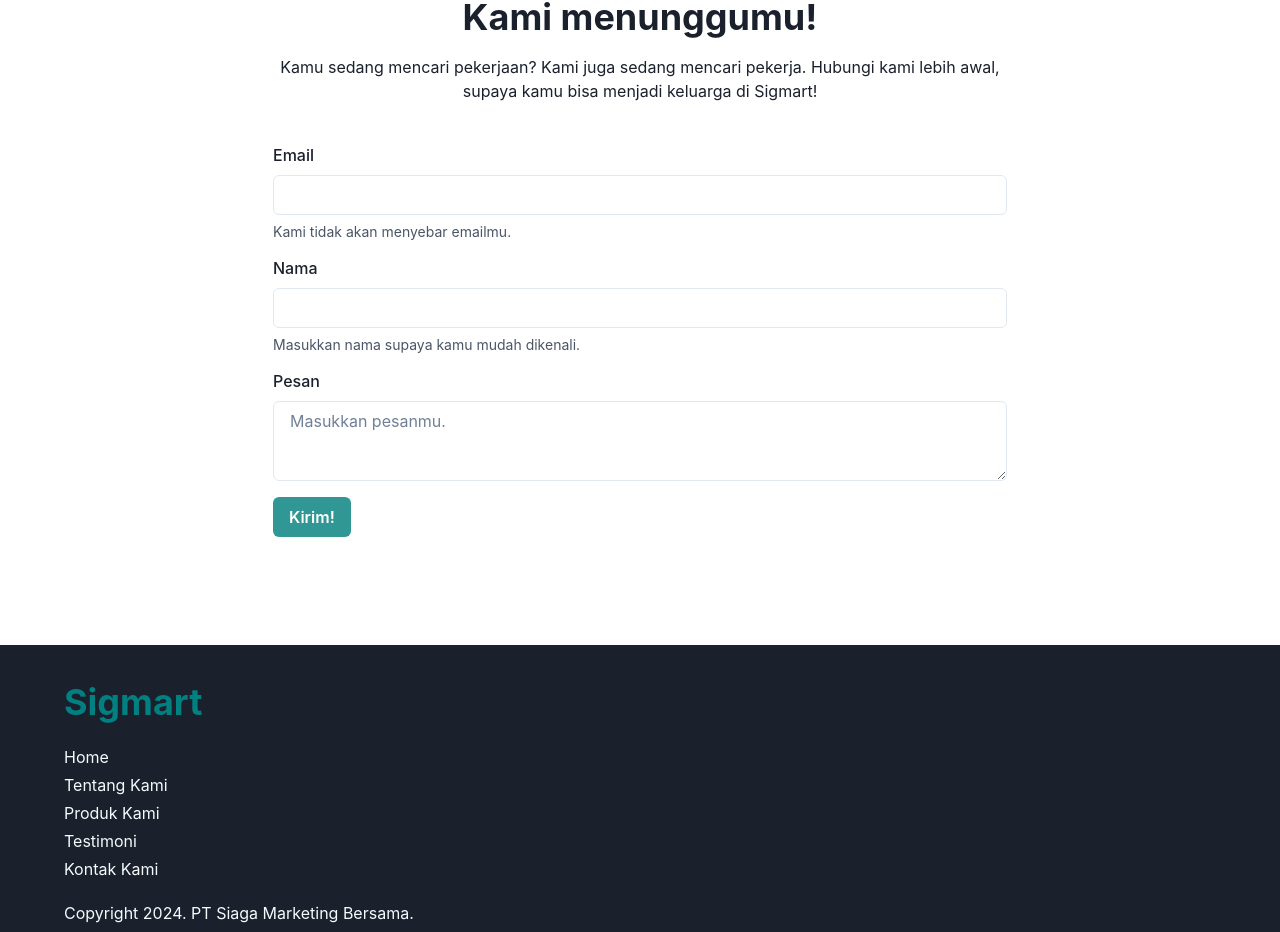
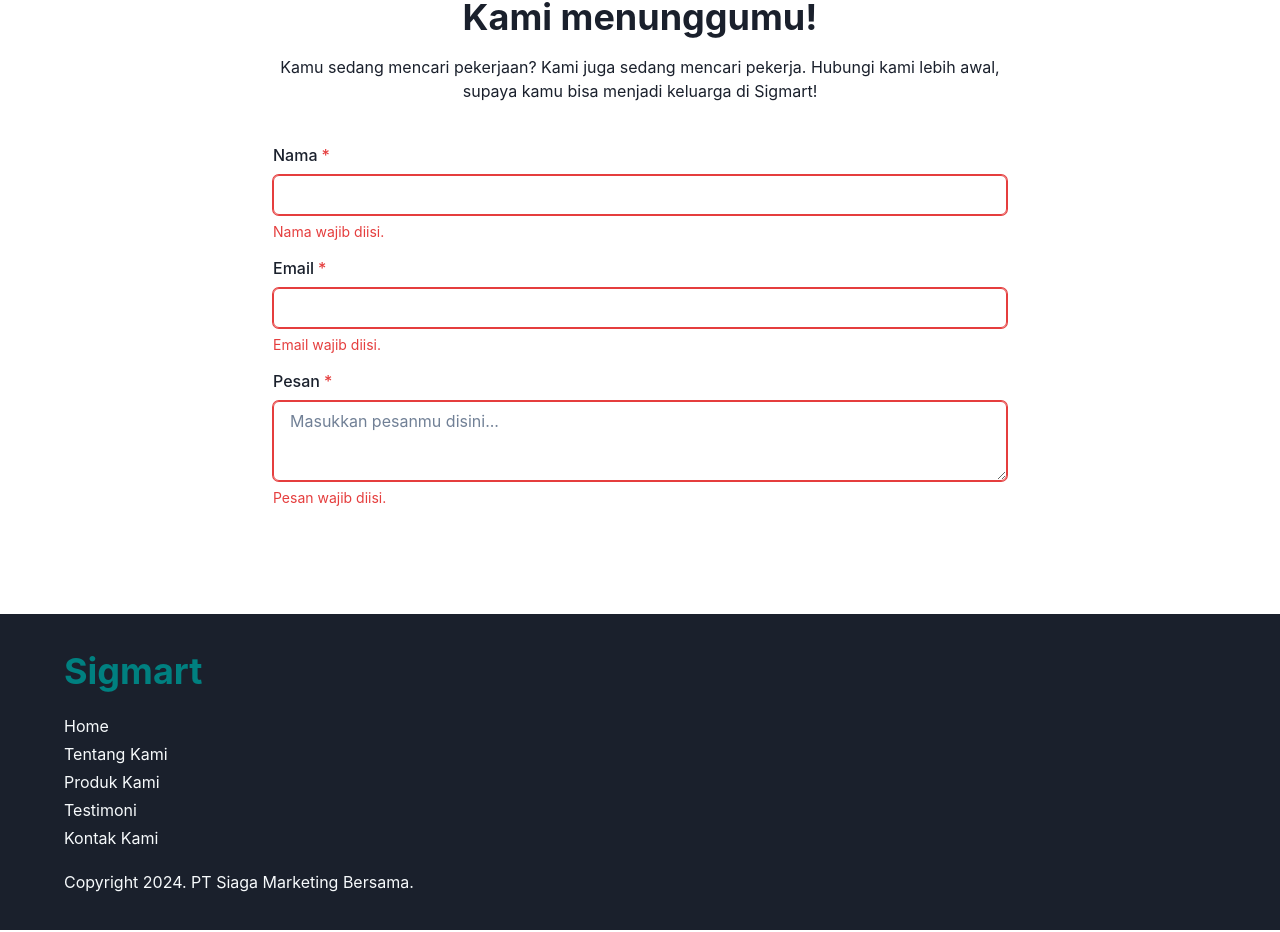
Before and after one commit to kontolkuda01/DOA-sound-system, a React (Vite) app: page / in a window 1280 px wide. Shown: the part 2654-3586 px from the top of the page. Built offline with nearby package versions, Linux system fonts and the light colour scheme.

Commit message:
form with modal view

```diff
--- a/src/sections/Contact.jsx
+++ b/src/sections/Contact.jsx
@@ -3,17 +3,43 @@ import {
   Button,
   Flex,
   FormControl,
+  FormErrorMessage,
   FormHelperText,
   FormLabel,
   Heading,
   Input,
   Text,
   Textarea,
+  Modal,
+  ModalOverlay,
+  ModalContent,
+  ModalHeader,
+  ModalFooter,
+  ModalBody,
+  ModalCloseButton,
+  useDisclosure,
+  Divider,
 } from "@chakra-ui/react";
 import { sectionStyle } from "../lib";
+import { useState } from "react";
 
 export default function Contact() {
+  const { isOpen, onOpen, onClose } = useDisclosure();
+
+  const clearForm = () => {
+    setName("");
+    setMail("");
+    setText("");
+  };
+  const [name, setName] = useState("");
+  const [mail, setMail] = useState("");
+  const [text, setText] = useState("");
+
+  const nameErr = name === "";
+  const mailErr = mail === "";
+  const textErr = text === "";
   return (
+    <>
       <Flex
         as="section"
         id="contact"
@@ -28,32 +54,109 @@ export default function Contact() {
         <Box p={2} w={{ md: "500px", lg: "750px" }}>
           <Text align="center">
             Kamu sedang mencari pekerjaan? Kami juga sedang mencari pekerja.
-          Hubungi kami lebih awal, supaya kamu bisa menjadi keluarga di Sigmart!
+            Hubungi kami lebih awal, supaya kamu bisa menjadi keluarga di
+            Sigmart!
           </Text>
         </Box>
         <Flex mt={6} gap={4} direction="column" items="center">
-        <form>
-          <FormControl w={{ base: "300px", md: "500px", lg: "750px" }} p={2}>
-            <FormLabel>Email</FormLabel>
-            <Input type="email" />
-            <FormHelperText>Kami tidak akan menyebar emailmu.</FormHelperText>
-          </FormControl>
-          <FormControl w={{ base: "300px", md: "500px", lg: "750px" }} p={2}>
+          <Box>
+            <FormControl
+              isInvalid={nameErr}
+              isRequired
+              w={{ base: "300px", md: "500px", lg: "750px" }}
+              p={2}
+            >
               <FormLabel>Nama</FormLabel>
-            <Input type="text" />
+              <Input
+                type="text"
+                value={name}
+                onChange={(e) => setName(e.target.value)}
+              />
+              {!nameErr ? (
                 <FormHelperText>
                   Masukkan nama supaya kamu mudah dikenali.
                 </FormHelperText>
+              ) : (
+                <FormErrorMessage>Nama wajib diisi.</FormErrorMessage>
+              )}
             </FormControl>
-          <FormControl w={{ base: "300px", md: "500px", lg: "750px" }} p={2}>
+            <FormControl
+              isInvalid={mailErr}
+              isRequired
+              w={{ base: "300px", md: "500px", lg: "750px" }}
+              p={2}
+            >
+              <FormLabel>Email</FormLabel>
+              <Input
+                type="email"
+                value={mail}
+                onChange={(e) => setMail(e.target.value)}
+              />
+              {!mailErr ? (
+                <FormHelperText>
+                  Kami tidak akan menyebar emailmu.
+                </FormHelperText>
+              ) : (
+                <FormErrorMessage>Email wajib diisi.</FormErrorMessage>
+              )}
+            </FormControl>
+            <FormControl
+              isInvalid={textErr}
+              isRequired
+              w={{ base: "300px", md: "500px", lg: "750px" }}
+              p={2}
+            >
               <FormLabel>Pesan</FormLabel>
-            <Textarea placeholder="Masukkan pesanmu." />
+              <Textarea
+                placeholder="Masukkan pesanmu disini..."
+                value={text}
+                onChange={(e) => setText(e.target.value)}
+              />
+              {!textErr ? (
+                <FormHelperText>Masukkan pesanmu.</FormHelperText>
+              ) : (
+                <FormErrorMessage>Pesan wajib diisi.</FormErrorMessage>
+              )}
             </FormControl>
-          <Button m={2} colorScheme="teal">
+            {!nameErr && !mailErr && !textErr && (
+              <Button m={2} colorScheme="teal" onClick={onOpen}>
                 Kirim!
               </Button>
-        </form>
+            )}
+            {(name || mail || text) && (
+              <Button m={2} colorScheme="red" onClick={clearForm}>
+                Bersihkan
+              </Button>
+            )}
+          </Box>
         </Flex>
       </Flex>
+
+      <Modal isOpen={isOpen} onClose={onClose}>
+        <ModalOverlay />
+        <ModalContent>
+          <ModalHeader>Lihat form</ModalHeader>
+          <ModalCloseButton />
+          <ModalBody>
+            <Heading my={2} size="md">
+              {name} ({mail})
+            </Heading>
+            <Text my={2} size="lg">
+              &quot;{text}&quot;
+            </Text>
+            <Divider my={2} orientation="horizontal" />
+            <Text fontSize="sm" color="gray.800">
+              Tenang saja, informasi ini tidak akan disimpan. Setelah kamu
+              menutup pop-up ini, kamu bisa langsung membersihkannya.
+            </Text>
+          </ModalBody>
+          <ModalFooter>
+            <Button colorScheme="teal" mr={3} onClick={onClose}>
+              Tutup
+            </Button>
+          </ModalFooter>
+        </ModalContent>
+      </Modal>
+    </>
   );
 }
```
Lines whose indentation alone changed are shown as unchanged.
